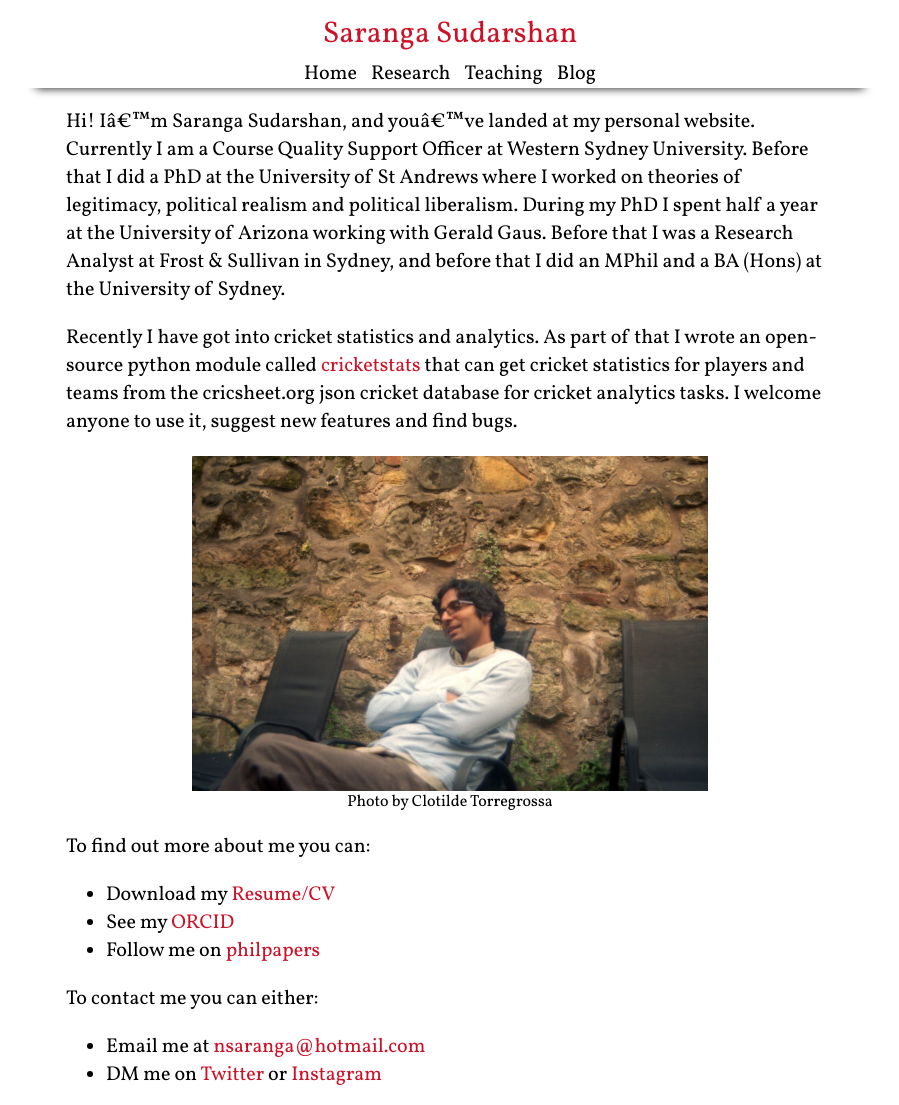
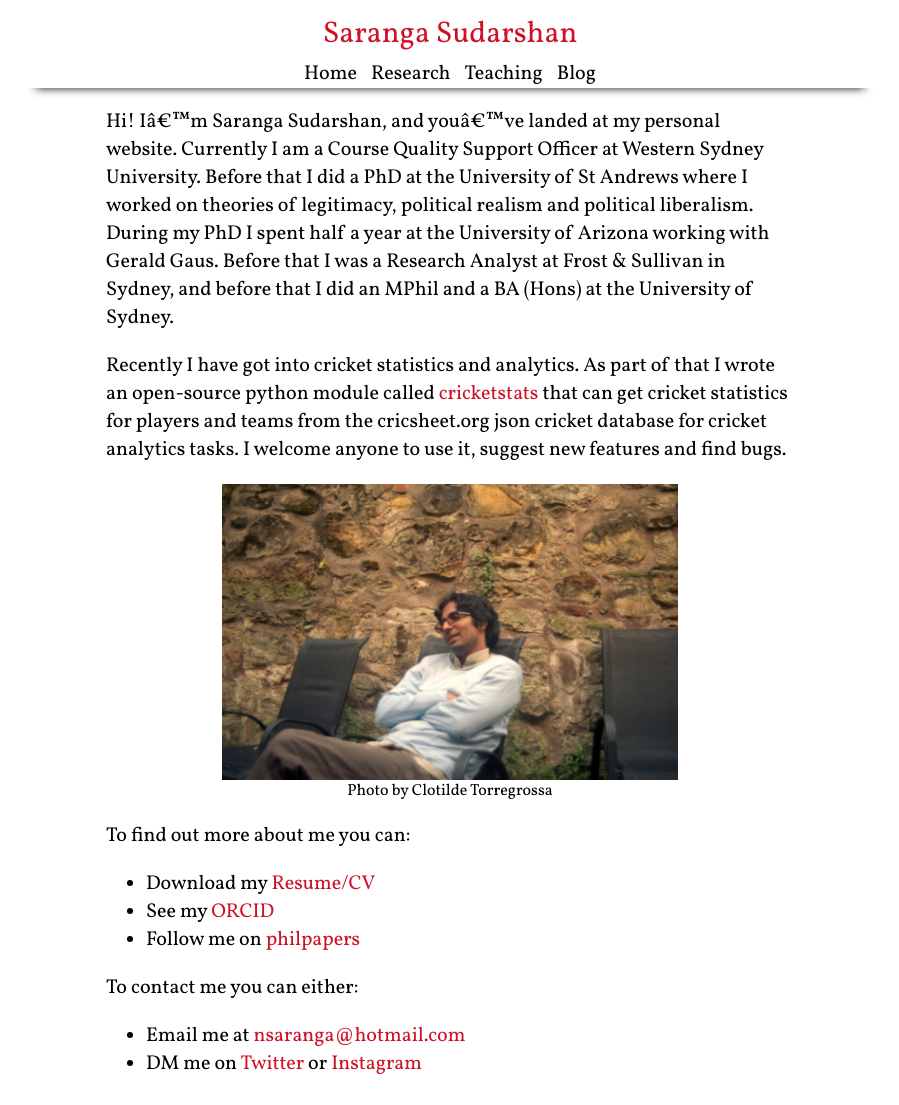
Before and after one commit to nsaranga/saranga.github.io, a Jekyll site: the page built from index.md, in a window 1280 px wide. Shown: the whole page, without its empty margins (190-1089 px from the left). Built offline with Jekyll 4.4.1, drawn with Linux system fonts in a browser that asks for light colours.

Commit message:
reduced withd again

```diff
--- a/assets/sswp.css
+++ b/assets/sswp.css
@@ -17,7 +17,7 @@
 .titlelink:visited{color:black;}
 .titlelink:hover{cursor:pointer;text-decoration:underline;}
 
-.page-content{padding:0 1em 0 1em;font-family:Vollkorn;font-weight:400;width:100%;max-width:50em;margin:auto;}
+.page-content{padding:0 1em 0 1em;font-family:Vollkorn;font-weight:400;width:100%;max-width:45em;margin:auto;}
 h1, h2{font-family:Vollkorn;font-weight:400;}
 p, li{font-family:Vollkorn;font-weight:400;font-size:20px;text-align:left;}
 a{color:#ce1126;font-family:Vollkorn;font-weight:400;text-decoration:none}
```
